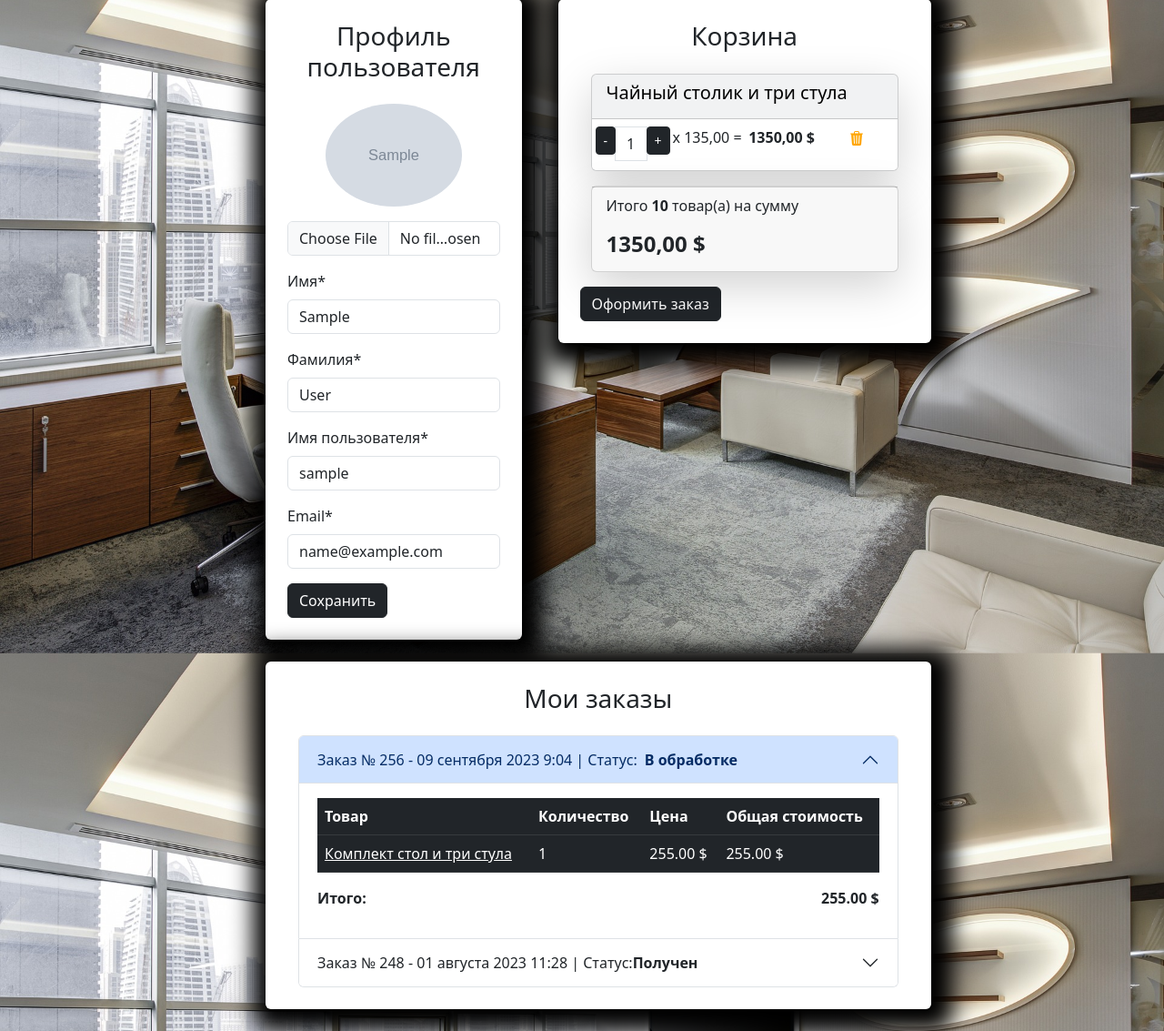
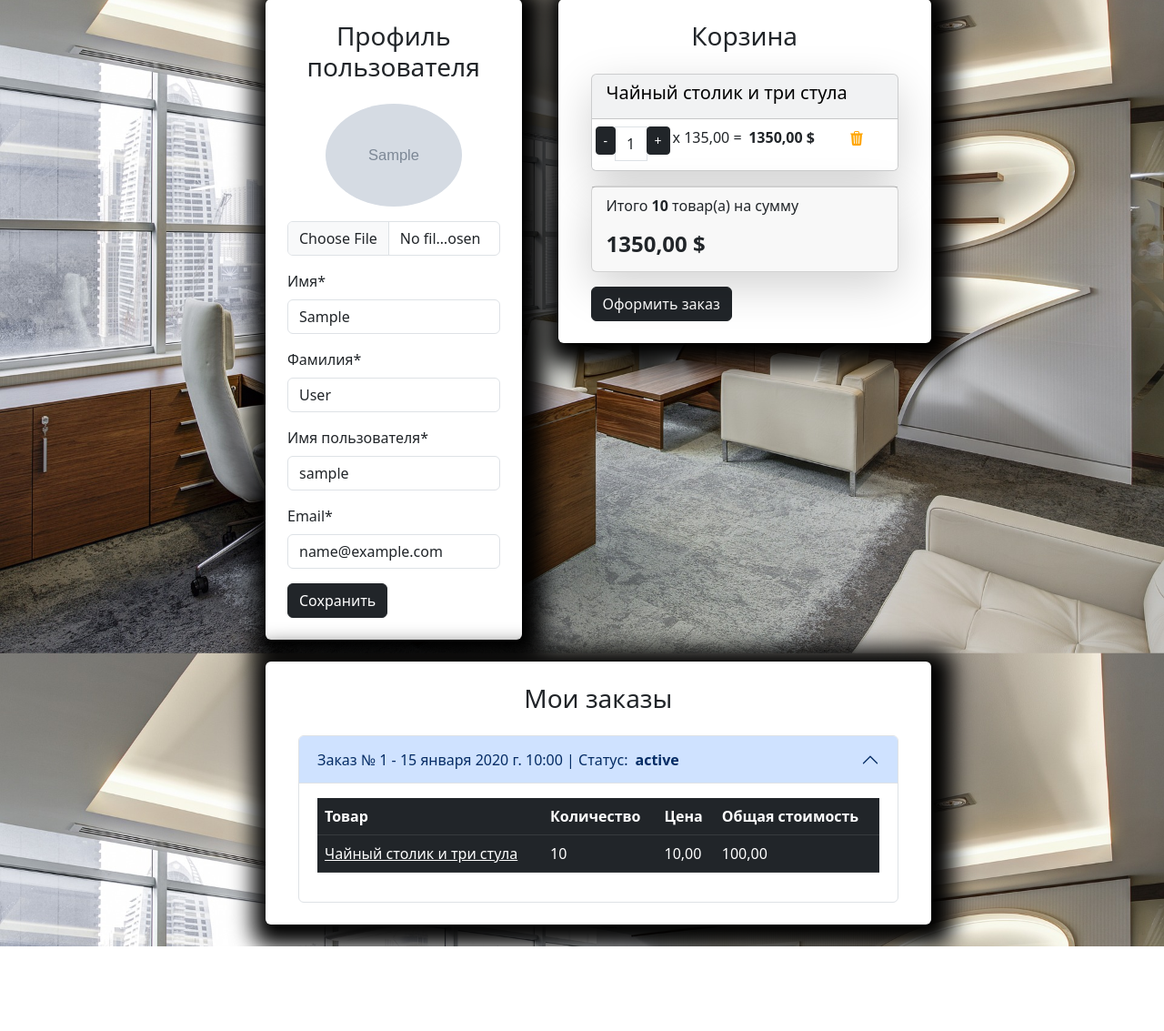
Before and after one commit to axmadJ3/e-commerce-django, a Django app: page /user/profile/ in a window 1280 px wide. Shown: the part 137-1270 px from the top of the page at 91% size. After the commit the page ends 1177 px from the top, so only its background shows below. Run offline with Django 5.2, Linux system fonts and the light colour scheme; a user stored in the database is signed in; data comes from the database, SQL or seed files in the repository; tables that the repository leaves empty hold one stand-in row (values such as "Sample post"); grey boxes marked "Sample" are stand-in pictures; some libraries are stand-ins or nearby versions.

Commit message:
final edits

```diff
--- a/apps/carts/templates/carts/includes/included_cart.html
+++ b/apps/carts/templates/carts/includes/included_cart.html
@@ -44,3 +44,8 @@
         <h4 class="float-left"><strong>{{ carts.total_price }} $</strong></h4>
     </div>
 </div>
+{% if carts and not order %}
+    <a class="btn btn-dark" href="{% url 'orders:create-order' %}">
+        Оформить заказ
+    </a>
+{% endif %}
--- a/apps/carts/utils.py
+++ b/apps/carts/utils.py
@@ -2,8 +2,8 @@
 
 def get_user_cart(request):
     if request.user.is_authenticated:
-        return Cart.objects.filter(user=request.user)
+        return Cart.objects.filter(user=request.user).select_related('product')
 
     if not request.session.session_key:
         request.session.create()
-        return Cart.objects.filter(session_key=request.session.session_key)
+        return Cart.objects.filter(session_key=request.session.session_key).select_related('product')
--- a/apps/orders/templates/orders/create_order.html
+++ b/apps/orders/templates/orders/create_order.html
@@ -43,8 +43,8 @@
                         <div class="col-md-6 mb-3">
                             <label for="id_phone_number" class="form-label">Номер телефона*:</label>
                             <input type="text" class="form-control" id="id_phone_number" name="phone_number"
+                                value="{% if form.phone_number.value %}{{ form.phone_number.value }}{% endif %}"
                                 placeholder="В формате: XXX-XXX-XX-XX"
-                                value="{% if form.phone_number.value %}{{ form.phone_number.value }}{% endif %}"
                                 required>
                             {% if form.phone_number.errors %}
                                 <div class="alert alert-danger alert-dismissible fade show">{{form.phone_number.errors}}</div>
--- a/apps/orders/views.py
+++ b/apps/orders/views.py
@@ -2,11 +2,14 @@
 from django.db import transaction
 from django.forms import ValidationError
 from django.contrib import messages
+from django.contrib.auth.decorators import login_required
 
 from .forms import CreateOrderForm
 from .models import Order, OrderItem
 from apps.carts.models import Cart
 
+
+@login_required
 def create_order(request):
     if request.method == 'POST':
         form = CreateOrderForm(data=request.POST)
@@ -66,5 +69,6 @@
     context = {
         'title': 'HOME - Оформление заказа',
         'form': form,
+        'order': True,
     }
     return render(request, 'orders/create_order.html', context=context)
--- a/apps/users/templates/users/profile.html
+++ b/apps/users/templates/users/profile.html
@@ -94,11 +94,6 @@
                                                 {% include "carts/includes/included_cart.html" %}
                                             <!-- Закончилась разметка корзины -->
                                         </div>
-                                        {% if carts %}
-                                            <a class="btn btn-dark" href="{% url 'orders:create-order' %}">
-                                                Оформить заказ
-                                            </a>
-                                        {% endif %}
                                     </div>
                                 </div>
                                 <!-- Оформленные заказы -->
@@ -108,13 +103,14 @@
                                         <!-- Разметка заказов -->
                                         <div class="container">
                                             <div class="accordion" id="accordionExample">
+                                                {% for order in orders %}
                                                 <div class="accordion-item">
-                                                    <h2 class="accordion-header" id="heading1">
-                                                        <button class="accordion-button" type="button" data-bs-toggle="collapse" data-bs-target="#collapse1" aria-expanded="false" aria-controls="collapse1">
-                                                            Заказ № 256 - 09 сентября 2023 9:04 | Статус:<strong class="mx-2"> В обработке</strong>
+                                                    <h2 class="accordion-header" id="heading{{ order.id }}">
+                                                        <button class="accordion-button {% if order != orders.0 %}collapsed{% endif %}" type="button" data-bs-toggle="collapse" data-bs-target="#collapse{{ order.id }}" aria-expanded="false" aria-controls="collapse{{ order.id }}">
+                                                            Заказ № {{ order.id }} - {{ order.created_timestamp }} | Статус: <strong class="mx-2">{{order.status}}</strong>
                                                         </button>
                                                     </h2>
-                                                    <div id="collapse1" class="accordion-collapse collapse show" aria-labelledby="heading1" data-bs-parent="#accordionExample">
+                                                    <div id="collapse{{ order.id }}" class="accordion-collapse collapse {% if order == orders.0 %}show{% endif %}" aria-labelledby="heading{{ order.id }}" data-bs-parent="#accordionExample">
                                                         <div class="accordion-body">
                                                             <table class="table table-dark table-hover">
                                                                 <thead>
@@ -126,53 +122,21 @@
                                                                     </tr>
                                                                 </thead>
                                                                 <tbody>
+                                                                    {% for item in order.orderitem_set.all %}
                                                                     <tr>
-                                                                        <td><a class="text-white" href="#">Комплект стол и три стула</a></td>
-                                                                        <td>1</td>
-                                                                        <td>255.00 $</td>
-                                                                        <td>255.00 $</td>
+                                                                        <td><a class="text-white" href="{% url 'product:product-detail' item.product.slug %}">{{ item.product.name }}</a></td>
+                                                                        <td>{{ item.quantity }}</td>
+                                                                        <td>{{ item.price }}</td>
+                                                                        <td>{{ item.products_price }}</td>
 
                                                                     </tr>
-                                                                </tbody>
-                                                            </table>
-                                                            <div class="d-flex justify-content-between">
-                                                                <p><strong>Итого:</strong></p>
-                                                                <p><strong>255.00 $</strong></p>
-
-                                                            </div>
-                                                        </div>
-                                                    </div>
-                                                </div>
-                                                <div class="accordion-item">
-                                                    <h2 class="accordion-header" id="heading2">
-                                                        <button class="accordion-button collapsed" type="button" data-bs-toggle="collapse" data-bs-target="#collapse2" aria-expanded="false" aria-controls="collapse2">
-                                                            Заказ № 248 - 01 августа 2023 11:28 | Статус: <strong>Получен</strong>
-                                                        </button>
-                                                    </h2>
-                                                    <div id="collapse2" class="accordion-collapse collapse" aria-labelledby="heading2" data-bs-parent="#accordionExample">
-                                                        <div class="accordion-body">
-                                                            <table class="table table-dark table-hover">
-                                                                <thead>
-                                                                    <tr>
-                                                                        <th>Товар</th>
-                                                                        <th>Количество</th>
-                                                                        <th>Цена</th>
-                                                                        <th>Общая стоимость</th>
-                                                                    </tr>
-                                                                </thead>
-                                                                <tbody>
-                                                                    <tr>
-                                                                        <td><a class="text-white" href="#">Стул офисный</a></td>
-                                                                        <td>2</td>
-                                                                        <td>30.00 $</td>
-                                                                        <td>60.00 $</td>
-
-                                                                    </tr>
+                                                                    {% endfor %}
                                                                 </tbody>
                                                             </table>
                                                         </div>
                                                     </div>
                                                 </div>
+                                                {% endfor %}
                                             </div>
                                         </div>
                                         <!-- Закончилась разметка заказов -->
--- a/apps/users/templates/users/users_cart.html
+++ b/apps/users/templates/users/users_cart.html
@@ -15,11 +15,6 @@
                         {% include "carts/includes/included_cart.html" %}
                     <!-- Закончилась разметка корзины -->
                 </div>
-                {% if carts %}
-                    <a class="btn btn-dark" href="{% url 'orders:create-order' %}">
-                        Оформить заказ
-                    </a>
-                {% endif %}
             </div>
         </div>
     </div>
--- a/apps/users/views.py
+++ b/apps/users/views.py
@@ -3,10 +3,11 @@
 from django.contrib import auth, messages
 from django.shortcuts import HttpResponseRedirect
 from django.urls import reverse
+from django.db.models import Prefetch
 
 from apps.carts.models import Cart
-
 from .forms import UserLoginForm, UserRegistrationForm, ProfileChangeForm
+from apps.orders.models import Order, OrderItem
 
 
 def login(request):
@@ -80,9 +81,20 @@
     else:
         form = ProfileChangeForm(instance=request.user)
 
+    orders = (
+        Order.objects.filter(user=request.user)
+        .prefetch_related(
+            Prefetch(
+                'orderitem_set',
+                queryset=OrderItem.objects.select_related('product'),
+            )
+        ).order_by('-id')
+    )
+
     context = {
         'title': 'HOME - Кабинет',
         'form': form,
+        'orders': orders,
     }
 
     return render(request, template_name='users/profile.html', context=context)
--- a/templates/includes/cart_button.html
+++ b/templates/includes/cart_button.html
@@ -27,11 +27,6 @@
                         {% include "carts/includes/included_cart.html" %}
                     <!-- Закончилась разметка корзины -->
                 </div>
-                {% if carts %}
-                    <a class="btn btn-dark" href="{% url 'orders:create-order' %}">
-                        Оформить заказ
-                    </a>
-                {% endif %}
             </div>
         </div>
     </div>
```
Also changed, not shown: apps/orders/forms.py (+10 -6 lines).
